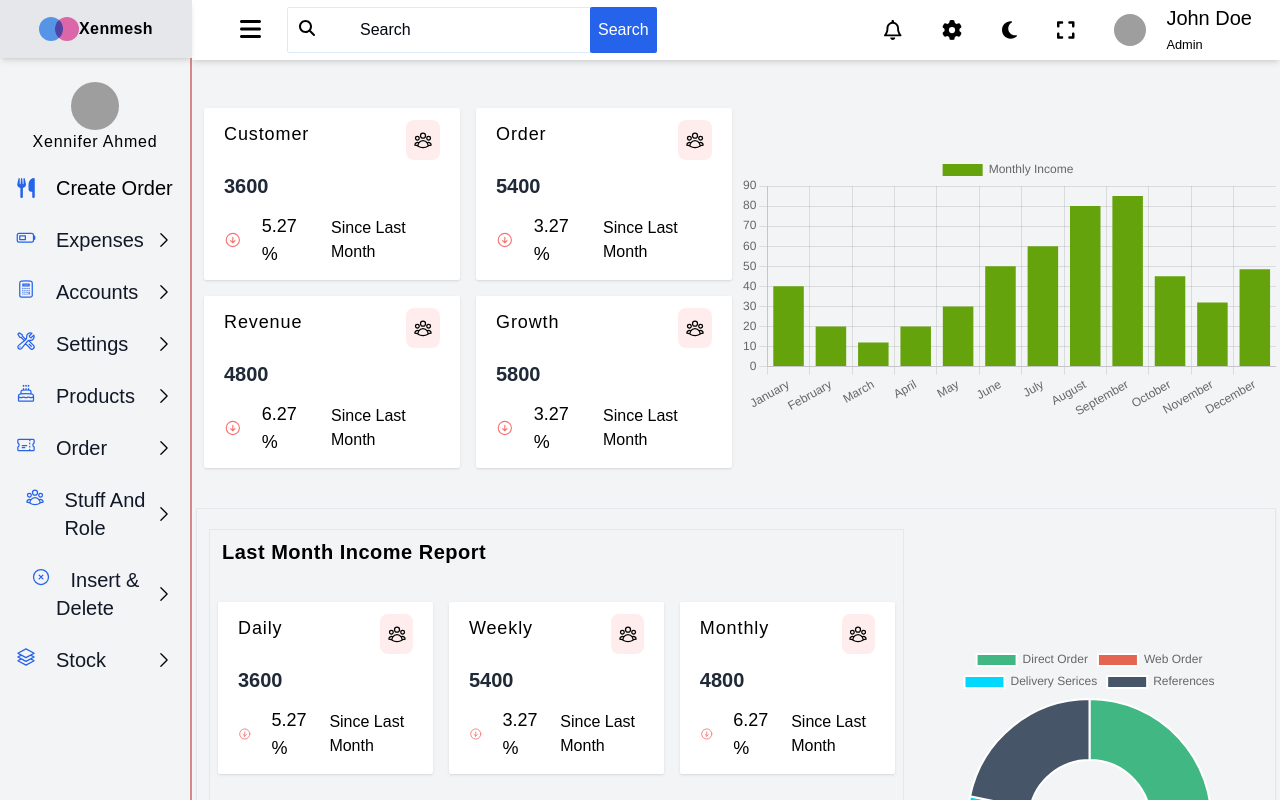
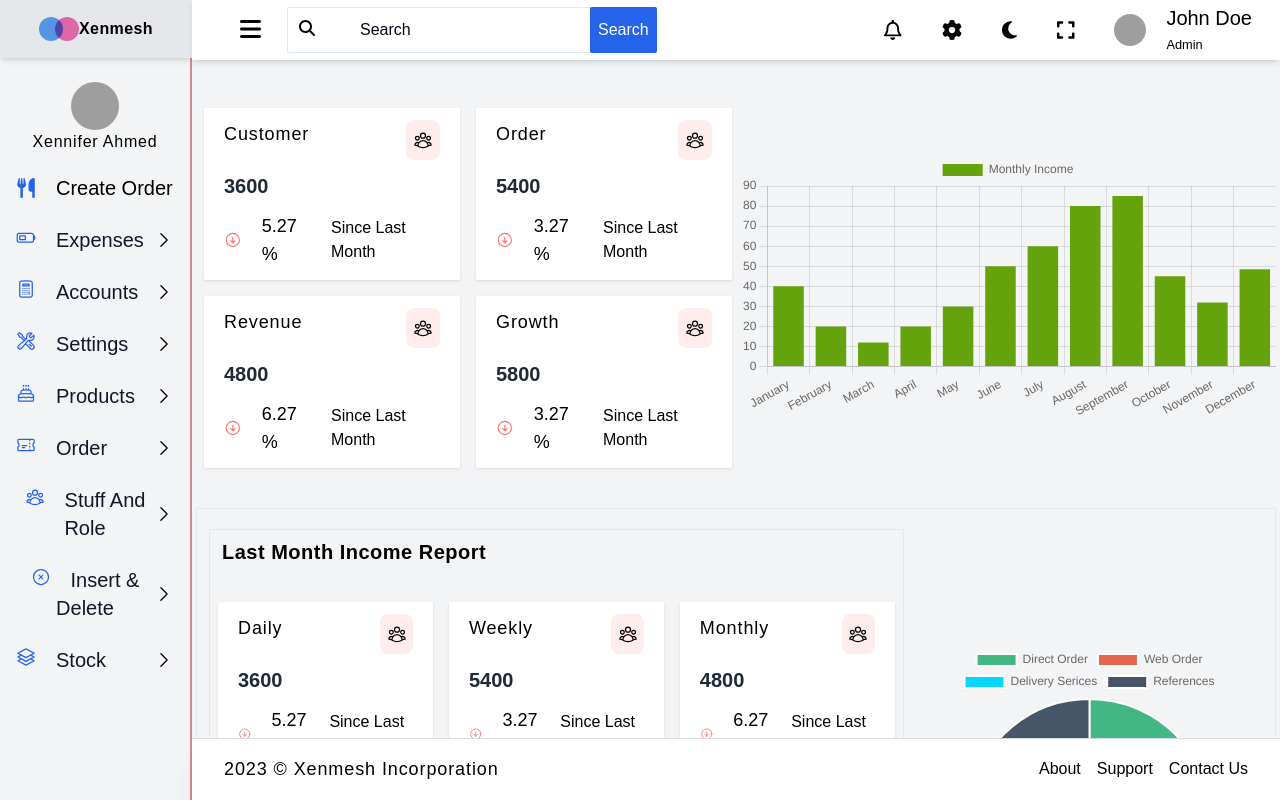
Before and after one commit to ImranGreet/xenmesh-restaurant-management-service, a Vue app in the folder Frontend/: page /admin in a window 1280 px wide. Built offline with nearby package versions, Linux system fonts and the light colour scheme; grey boxes are pictures that could not be loaded; what @animxyz/vue3, @formkit/vue would draw is missing.

Commit message:
layout overflow is okay

```diff
--- a/Frontend/src/components/Admin/Order/CreateOrder/AvailableItems.vue
+++ b/Frontend/src/components/Admin/Order/CreateOrder/AvailableItems.vue
@@ -22,7 +22,7 @@
               {{ item.title.slice(0, 12) }}
               <span class=""
                 ><button
-                  @click="console.log('sex')"
+                  @click="getItemDetails(item.id)"
                   class="bg-gray-700 text-white w-5 h-5 p-1 inline-flex flex-col justify-center items-center rounded-full z-[600]">
                   i
                 </button></span
@@ -42,6 +42,8 @@
 <script>
 import { ref } from 'vue';
 import products from '../../../../DB/products';
+import { getItemDetails } from '../../../../scripts/public/modal/modal';
+
 
 export default {
   name: 'AvailableItems',
@@ -53,6 +55,7 @@ export default {
 
     return {
       availabelItems,
+      getItemDetails
     };
   },
 };
--- a/Frontend/src/layouts/Admin.vue
+++ b/Frontend/src/layouts/Admin.vue
@@ -3,7 +3,7 @@
     ref="fullscreenElement"
     class="h-screen bg-gray-100">
     <Topbardesktop
-      class="float-right top-0 right-0 bg-white w-full static px-2"
+      class="float-right top-0 right-0 bg-white w-full static px-2 z-[699]"
       :class="{
         'sm:w-[70%] xl:w-[85%] fixed': !sidebarView,
         'sm:w-[90%] xl:w-[95%] fixed': sidebarView,
@@ -21,7 +21,9 @@
         'w-full sm:w-[70%] xl:w-[85%] fixed mx-auto': !sidebarView,
         'w-full sm:w-[90%] xl:w-[95%] fixed mx-auto': sidebarView,
       }">
-      <router-view />
+      <div class="h-[90%] w-full overflow-y-auto">
+        <router-view />
+      </div>
     </div>
     <Setting
       class="fixed top-0 right-0 md:w-2/4 lg:w-1/4 h-full"
@@ -34,11 +36,16 @@
       :class="{ 'block z-[500]': seetingsView, hidden: !seetingsView }"></div>
 
     <Footer
-      class="w-full fixed bottom-0 hidden z-[599] bg-white float-right right-0"
+      class="w-full fixed bottom-0  z-[599] bg-white float-right right-0"
       :class="{
         'sm:w-[70%] xl:w-[85%] fixed': !sidebarView,
         'sm:w-[90%] xl:w-[95%] fixed': sidebarView,
       }" />
+      <div
+      class="fixed inset-x-0 inset-y-0 bg-gray-300/50 w-full flex justify-center items-center h-screen"
+      :class="{ hidden: !showOverlayout, block: showOverlayout }">
+      <ProductDescription />
+    </div>
   </section>
 </template>
 
@@ -48,6 +55,7 @@ import Topbardesktop from '../components/Admin/Topbar/Topbardesktop.vue';
 import Rightsidebar from './Rightsidebar.vue';
 import Logo from '../components/Admin/Topbar/Logo.vue';
 import Footer from '../components/Admin/Footer/Footer.vue';
+import ProductDescription from '../components/PublicViews/modal/ProductDescription.vue';
 
 /*script*/
 import { fullscreenElement } from '../scripts/Admin/screen/Fullscreen';
@@ -62,6 +70,8 @@ import {
   customWidth,
 } from '../scripts/Admin/Layout/layoutonresize';
 import { discloseMenuBarOnHover } from '../scripts/Admin/rightsidebar/togglelink';
+import { showOverlayout } from '../scripts/public/modal/modal';
+
 
 export default {
   name: 'Admin',
@@ -71,6 +81,7 @@ export default {
     Rightsidebar,
     Logo,
     Footer,
+    ProductDescription
   },
   setup() {
     return {
@@ -79,6 +90,7 @@ export default {
       customWidth,
       sidebarView,
       mobileView,
+      showOverlayout,
       /*compose function*/
       sidebarController,
       discloseMenuBarOnHover,
```
